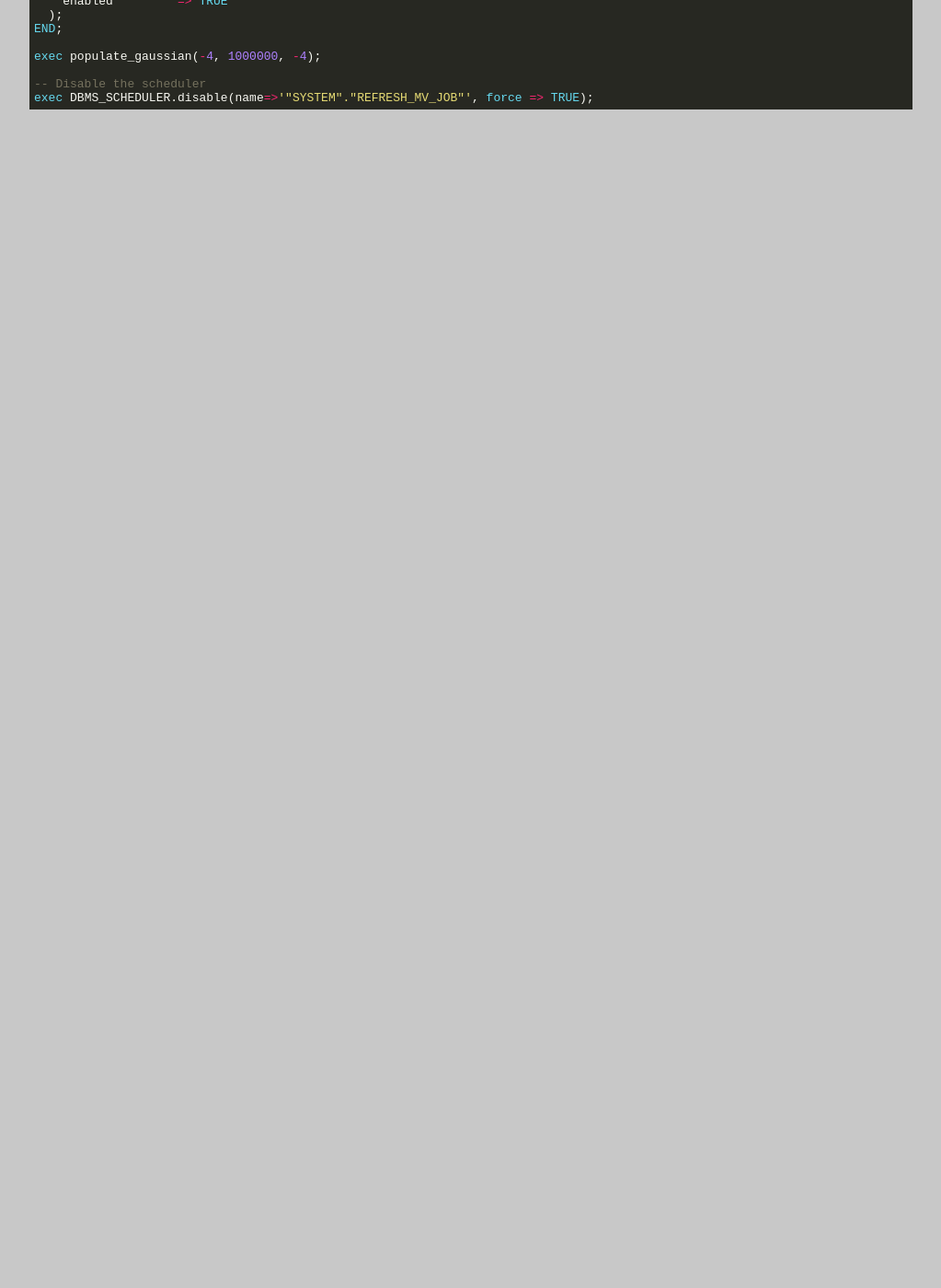
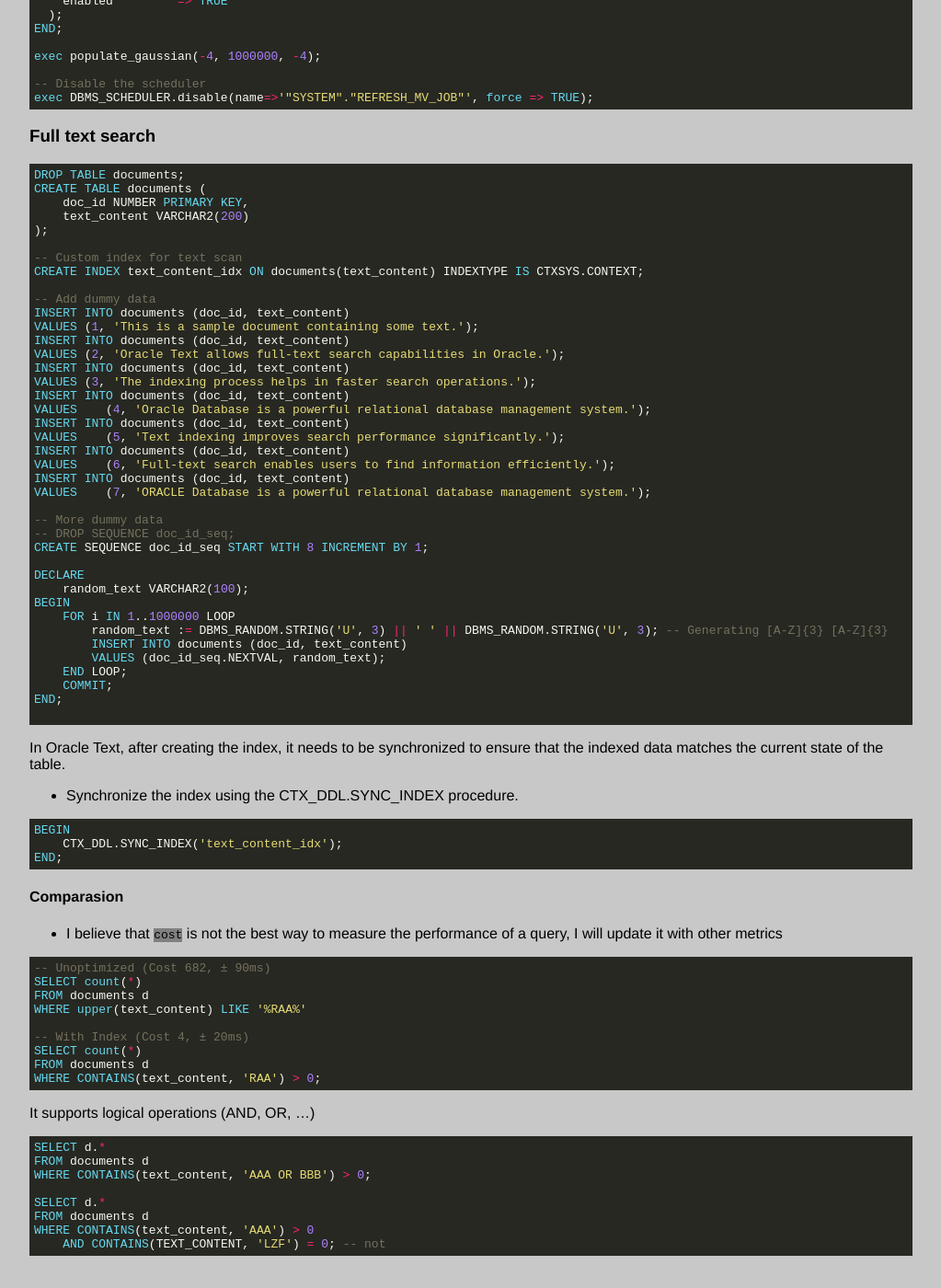
Before and after one commit to CarlosPena00/carlospena00.github.io, a Jekyll site: the page built from _posts/2022-12-24-sql-oracle-tldr.md, in a window 1280 px wide and 1400 px high, scrolled down 7204 px. Shown: the whole window at 92% size, without its empty margins (128-1151 px from the left). Built offline with Jekyll 4.4.1, drawn with Linux system fonts in a browser that asks for light colours; before the commit the page ends 7436 px from its top, so only the background shows below that.

Commit message:
blog(sql): Add sample of Oracle full text search

````diff
--- a/_posts/2022-12-24-sql-oracle-tldr.md
+++ b/_posts/2022-12-24-sql-oracle-tldr.md
@@ -399,3 +399,88 @@ exec populate_gaussian(-4, 1000000, -4);
 -- Disable the scheduler
 exec DBMS_SCHEDULER.disable(name=>'"SYSTEM"."REFRESH_MV_JOB"', force => TRUE);
 ```
+
+### Full text search
+
+```sql
+DROP TABLE documents;
+CREATE TABLE documents (
+    doc_id NUMBER PRIMARY KEY,
+    text_content VARCHAR2(200)
+);
+
+-- Custom index for text scan
+CREATE INDEX text_content_idx ON documents(text_content) INDEXTYPE IS CTXSYS.CONTEXT;
+
+-- Add dummy data
+INSERT INTO documents (doc_id, text_content)
+VALUES (1, 'This is a sample document containing some text.');
+INSERT INTO documents (doc_id, text_content)
+VALUES (2, 'Oracle Text allows full-text search capabilities in Oracle.');
+INSERT INTO documents (doc_id, text_content)
+VALUES (3, 'The indexing process helps in faster search operations.');
+INSERT INTO documents (doc_id, text_content)
+VALUES    (4, 'Oracle Database is a powerful relational database management system.');
+INSERT INTO documents (doc_id, text_content)
+VALUES    (5, 'Text indexing improves search performance significantly.');
+INSERT INTO documents (doc_id, text_content)
+VALUES    (6, 'Full-text search enables users to find information efficiently.');
+INSERT INTO documents (doc_id, text_content)
+VALUES    (7, 'ORACLE Database is a powerful relational database management system.');
+
+-- More dummy data
+-- DROP SEQUENCE doc_id_seq;
+CREATE SEQUENCE doc_id_seq START WITH 8 INCREMENT BY 1;
+
+DECLARE
+    random_text VARCHAR2(100);
+BEGIN
+    FOR i IN 1..1000000 LOOP
+        random_text := DBMS_RANDOM.STRING('U', 3) || ' ' || DBMS_RANDOM.STRING('U', 3); -- Generating [A-Z]{3} [A-Z]{3}
+        INSERT INTO documents (doc_id, text_content)
+        VALUES (doc_id_seq.NEXTVAL, random_text);
+    END LOOP;
+    COMMIT;
+END;
+
+```
+
+In Oracle Text, after creating the index, it needs to be synchronized to ensure that
+the indexed data matches the current state of the table.
+
+-  Synchronize the index using the CTX_DDL.SYNC_INDEX procedure.
+
+```sql
+BEGIN
+    CTX_DDL.SYNC_INDEX('text_content_idx');
+END;
+```
+
+#### Comparasion
+
+- I believe that `cost` is not the best way to measure the performance of a query, I will update it with other metrics
+
+```sql
+-- Unoptimized (Cost 682, ± 90ms)
+SELECT count(*)
+FROM documents d
+WHERE upper(text_content) LIKE '%RAA%'
+
+-- With Index (Cost 4, ± 20ms)
+SELECT count(*)
+FROM documents d
+WHERE CONTAINS(text_content, 'RAA') > 0;
+```
+
+It supports logical operations (AND, OR, ...)
+
+```sql
+SELECT d.*
+FROM documents d
+WHERE CONTAINS(text_content, 'AAA OR BBB') > 0;
+
+SELECT d.*
+FROM documents d
+WHERE CONTAINS(text_content, 'AAA') > 0
+    AND CONTAINS(TEXT_CONTENT, 'LZF') = 0; -- not
+```
````
